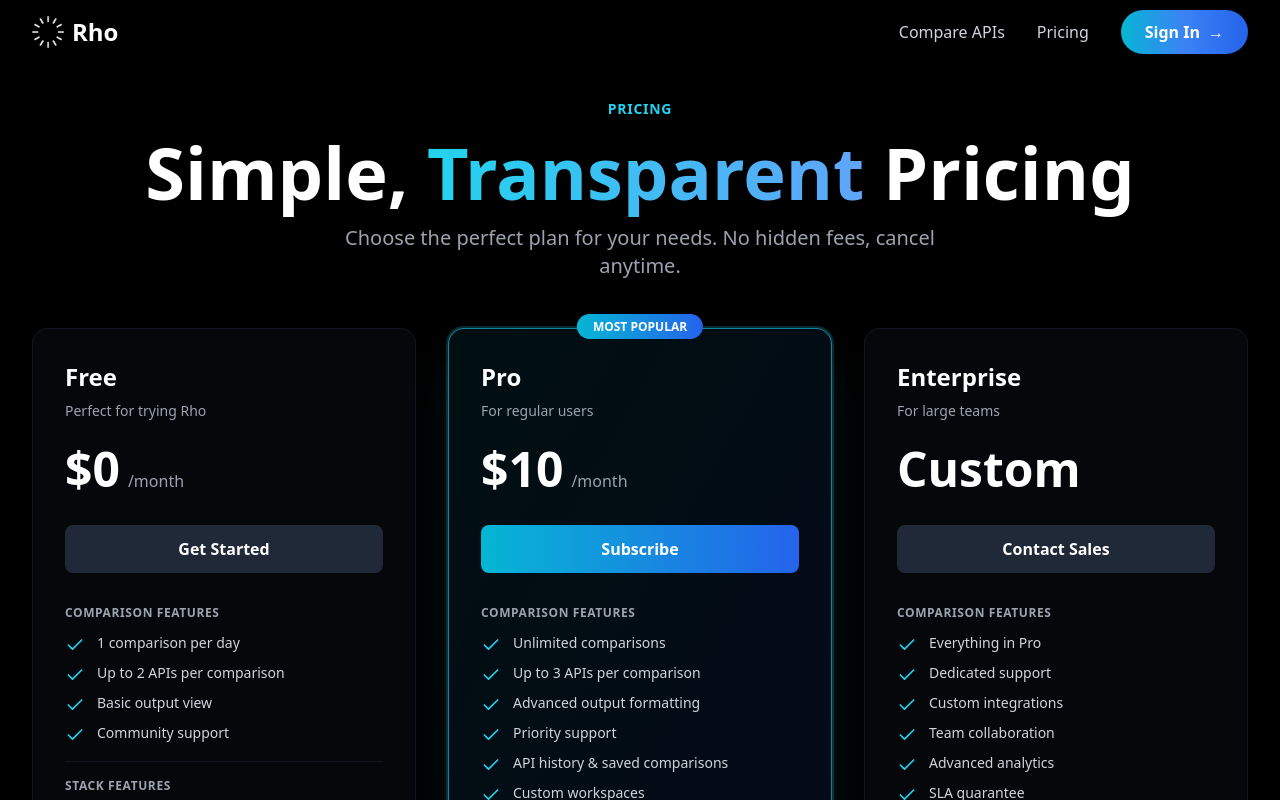
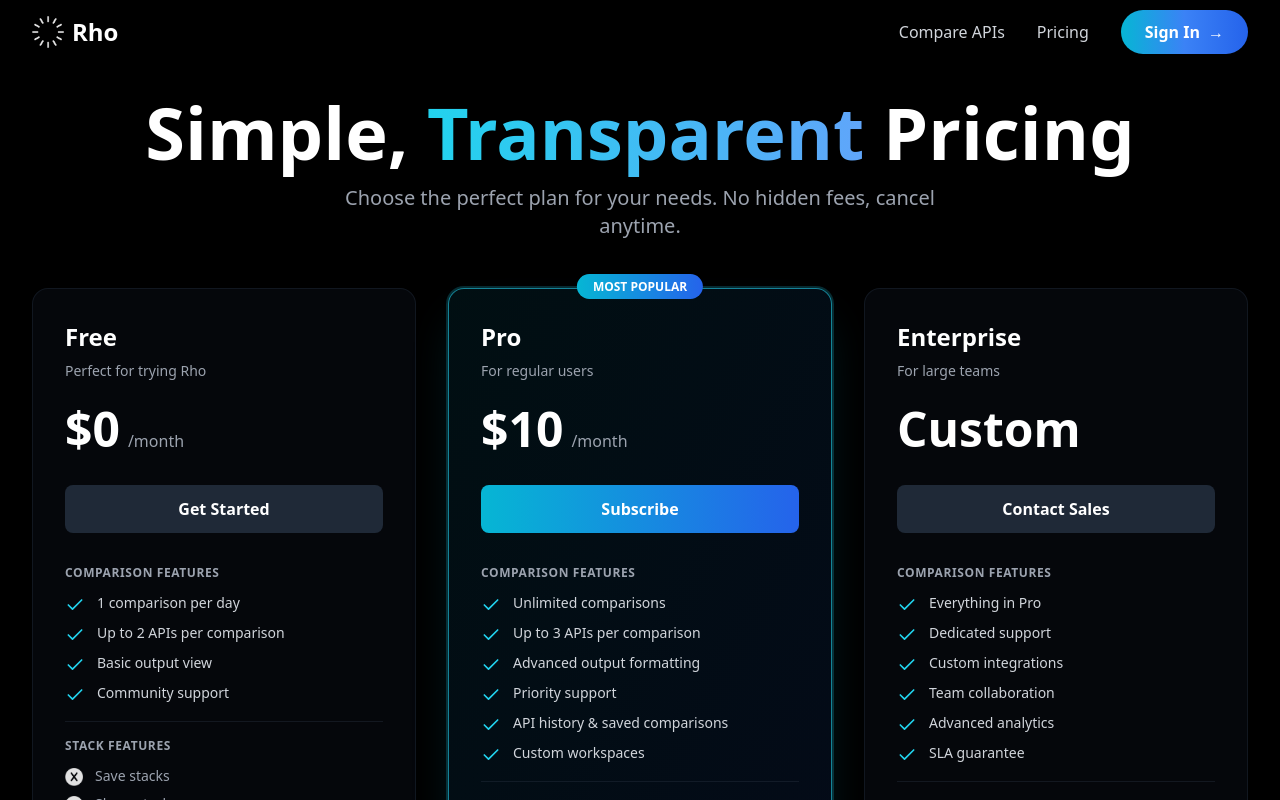
Before and after one commit to rainazab/CH12.0, a Next.js app in the folder rho-api-platform/: page /pricing in a window 1280 px wide. Shown: the top 800 px of the page. Built offline with nearby package versions, Linux system fonts and the light colour scheme; no server answers.

Commit message:
Remove teal PRICING label from pricing page header

```diff
--- a/rho-api-platform/app/pricing/page.tsx
+++ b/rho-api-platform/app/pricing/page.tsx
@@ -151,7 +151,6 @@ export default function PricingPage() {
       <div className="max-w-7xl mx-auto px-4 sm:px-6 lg:px-8">
         {/* Header */}
         <div className="text-center mb-12 space-y-4">
-          <span className="text-sm font-semibold text-cyan-400 uppercase tracking-wider">Pricing</span>
           <h1 className="text-6xl lg:text-7xl font-bold leading-tight">
             Simple, <span className="bg-gradient-to-r from-cyan-400 to-blue-400 bg-clip-text text-transparent">Transparent</span> Pricing
           </h1>
```
